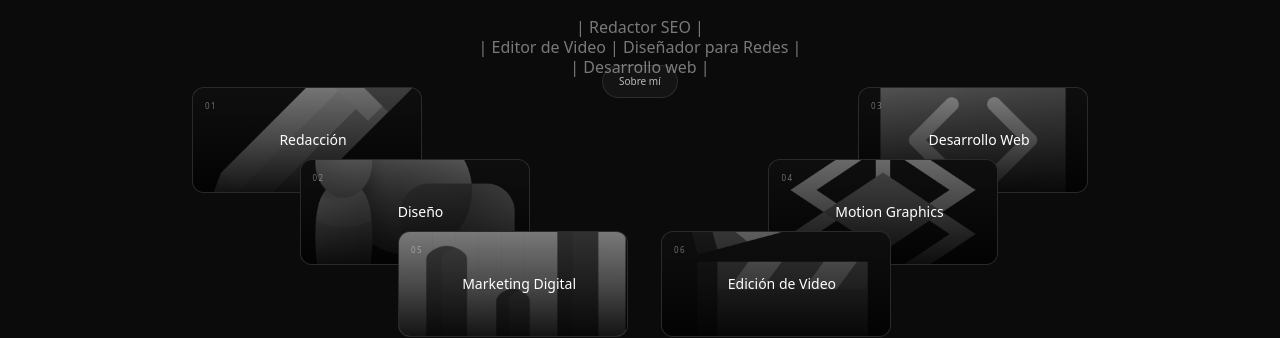
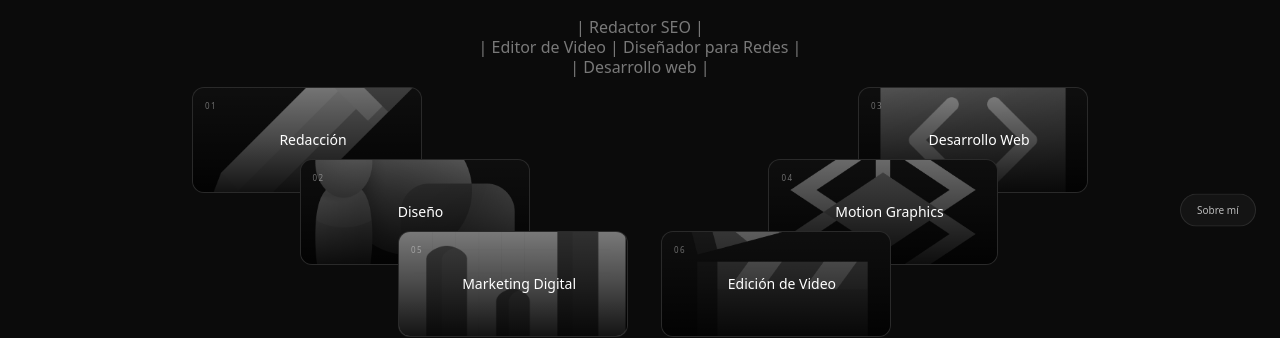
Before and after one commit to anthonyduar/Portafolio, a Next.js app: page / in a window 1280 px wide. Shown: the part 183-521 px from the top of the page. Built offline with nearby package versions, Linux system fonts and the light colour scheme; no server answers.

Commit message:
Move about button to floating side position

```diff
--- a/app/globals.css
+++ b/app/globals.css
@@ -19,10 +19,20 @@ a {
 @keyframes about-button-in {
   from {
     opacity: 0;
-    transform: translateY(8px) scale(0.9);
+    transform: scale(0.9);
   }
   to {
     opacity: 1;
-    transform: translateY(0) scale(1);
+    transform: scale(1);
   }
 }
+
+@keyframes about-button-float {
+  0%,
+  100% {
+    transform: translateY(-50%) translateY(0);
+  }
+  50% {
+    transform: translateY(-50%) translateY(-8px);
+  }
+}
--- a/components/HomePage.tsx
+++ b/components/HomePage.tsx
@@ -44,13 +44,15 @@ export default function HomePage() {
             <p>| Desarrollo web |</p>
           </div>
 
+          <div className='fixed right-6 top-1/2 z-30 animate-[about-button-float_4s_ease-in-out_infinite]'>
             <button
               type='button'
               onClick={() => setIsAboutOpen(true)}
-            className='absolute top-[148px] z-20 rounded-full border border-white/[0.1] bg-white/[0.04] px-4 py-2 text-[10px] font-medium text-white/70 opacity-0 animate-[about-button-in_700ms_ease-out_500ms_forwards] transition-colors hover:border-white/25 hover:bg-white/[0.09] hover:text-white'
+              className='rounded-full border border-white/[0.1] bg-white/[0.04] px-4 py-2 text-[10px] font-medium text-white/70 opacity-0 animate-[about-button-in_700ms_ease-out_500ms_forwards] transition-colors hover:border-white/25 hover:bg-white/[0.09] hover:text-white'
             >
               Sobre mí
             </button>
+          </div>
 
           <div className='relative mt-6 grid w-full grid-cols-2 gap-3 px-2 max-sm:landscape:mt-3 max-sm:landscape:grid-cols-3 max-sm:landscape:gap-2 max-sm:landscape:px-0 sm:grid-cols-3 md:grid-cols-none md:absolute md:top-[180px] md:mt-0 md:h-[240px] md:max-w-4xl md:gap-0 md:px-0'>
             {categories.map(([label, href, image], index) => {
```
Lines whose indentation alone changed are shown as unchanged.
